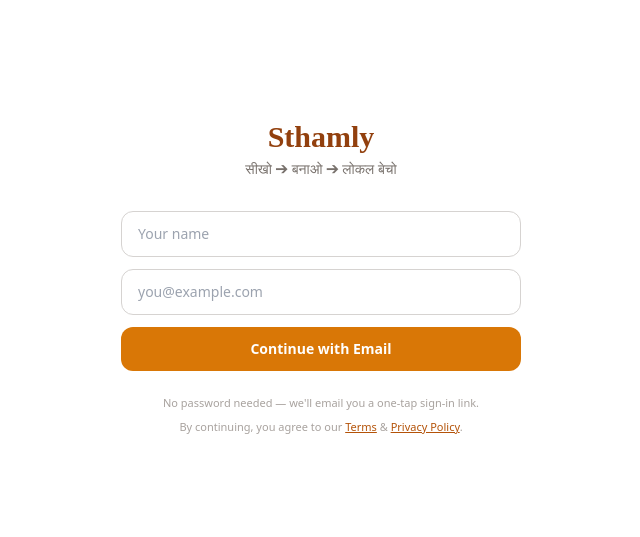
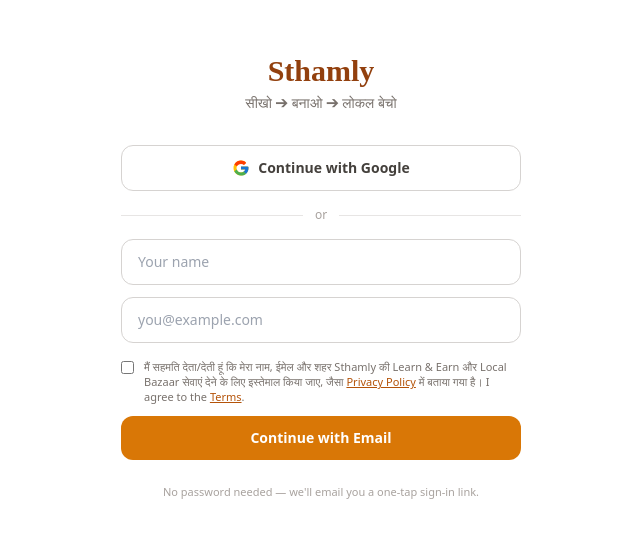
Before and after one commit to rksaini3/Sthamlyst, a Next.js app: page /login in a window 1280 px wide. Shown: the part 123-660 px from the top of the page, without its empty margins (319-959 px from the left). Built offline with nearby package versions, Linux system fonts and the light colour scheme; no server answers.

Commit message:
Update app/login/page.tsx

```diff
--- a/app/login/page.tsx
+++ b/app/login/page.tsx
@@ -7,12 +7,18 @@ import { supabase } from '@/lib/supabase'
 export default function LoginPage() {
   const [email, setEmail] = useState('')
   const [fullName, setFullName] = useState('')
+  const [consent, setConsent] = useState(false)
   const [sent, setSent] = useState(false)
   const [sending, setSending] = useState(false)
+  const [googleLoading, setGoogleLoading] = useState(false)
   const [error, setError] = useState('')
 
-  async function handleLogin() {
+  async function handleEmailLogin() {
     setError('')
+    if (!consent) {
+      setError('Aage badhne ke liye data-use consent box check karo.')
+      return
+    }
     if (!email) {
       setError('Apna email daalo.')
       return
@@ -36,6 +42,26 @@ export default function LoginPage() {
     setSent(true)
   }
 
+  async function handleGoogleLogin() {
+    setError('')
+    if (!consent) {
+      setError('Aage badhne ke liye data-use consent box check karo.')
+      return
+    }
+    setGoogleLoading(true)
+    const { error: authError } = await supabase.auth.signInWithOAuth({
+      provider: 'google',
+      options: {
+        redirectTo: typeof window !== 'undefined' ? window.location.origin : undefined,
+      },
+    })
+    if (authError) {
+      setError(authError.message)
+      setGoogleLoading(false)
+    }
+    // On success, Supabase redirects to Google — no further action needed here.
+  }
+
   if (sent) {
     return (
       <div className="max-w-md mx-auto min-h-screen flex flex-col items-center justify-center px-6 text-center">
@@ -56,6 +82,21 @@ export default function LoginPage() {
       <p className="text-sm text-stone-500 mt-1 mb-8">सीखो ➔ बनाओ ➔ लोकल बेचो</p>
 
       <div className="w-full space-y-3">
+        <button
+          onClick={handleGoogleLogin}
+          disabled={googleLoading}
+          className="w-full flex items-center justify-center gap-2 border border-stone-300 rounded-xl py-3 text-sm font-semibold text-stone-700 disabled:opacity-50"
+        >
+          <GoogleIcon />
+          {googleLoading ? 'Redirecting…' : 'Continue with Google'}
+        </button>
+
+        <div className="flex items-center gap-3 py-1">
+          <div className="flex-1 h-px bg-stone-200" />
+          <span className="text-xs text-stone-400">or</span>
+          <div className="flex-1 h-px bg-stone-200" />
+        </div>
+
         <input
           value={fullName}
           onChange={(e) => setFullName(e.target.value)}
@@ -70,10 +111,26 @@ export default function LoginPage() {
           className="w-full border border-stone-300 rounded-xl px-4 py-3 text-sm"
         />
 
+        <label className="flex items-start gap-2.5 pt-1">
+          <input
+            type="checkbox"
+            checked={consent}
+            onChange={(e) => setConsent(e.target.checked)}
+            className="mt-0.5 flex-shrink-0"
+          />
+          <span className="text-[11px] text-stone-500 leading-snug">
+            मैं सहमति देता/देती हूं कि मेरा नाम, ईमेल और शहर Sthamly की Learn &amp; Earn और Local
+            Bazaar सेवाएं देने के लिए इस्तेमाल किया जाए, जैसा{' '}
+            <Link href="/privacy" className="text-amber-700 underline">Privacy Policy</Link> में
+            बताया गया है। I agree to the{' '}
+            <Link href="/terms" className="text-amber-700 underline">Terms</Link>.
+          </span>
+        </label>
+
         {error && <p className="text-sm text-red-600">{error}</p>}
 
         <button
-          onClick={handleLogin}
+          onClick={handleEmailLogin}
           disabled={sending}
           className="w-full bg-amber-600 text-white font-semibold py-3 rounded-xl text-sm disabled:opacity-50"
         >
@@ -84,11 +141,17 @@ export default function LoginPage() {
       <p className="text-[11px] text-stone-400 mt-6 text-center">
         No password needed — we&apos;ll email you a one-tap sign-in link.
       </p>
-      <p className="text-[11px] text-stone-400 mt-2 text-center">
-        By continuing, you agree to our{' '}
-        <Link href="/terms" className="text-amber-700 underline">Terms</Link> &amp;{' '}
-        <Link href="/privacy" className="text-amber-700 underline">Privacy Policy</Link>.
-      </p>
     </div>
   )
 }
+
+function GoogleIcon() {
+  return (
+    <svg width="18" height="18" viewBox="0 0 48 48">
+      <path fill="#FFC107" d="M43.6 20.5H42V20H24v8h11.3c-1.6 4.6-6 8-11.3 8-6.6 0-12-5.4-12-12s5.4-12 12-12c3.1 0 5.9 1.2 8 3.1l5.7-5.7C34.5 6 29.5 4 24 4 12.9 4 4 12.9 4 24s8.9 20 20 20 20-8.9 20-20c0-1.3-.1-2.7-.4-3.5z"/>
+      <path fill="#FF3D00" d="M6.3 14.7l6.6 4.8C14.6 15.9 18.9 13 24 13c3.1 0 5.9 1.2 8 3.1l5.7-5.7C34.5 6 29.5 4 24 4c-7.6 0-14.2 4.3-17.7 10.7z"/>
+      <path fill="#4CAF50" d="M24 44c5.4 0 10.3-1.8 14-5l-6.5-5.5c-2 1.4-4.6 2.3-7.5 2.3-5.3 0-9.7-3.4-11.3-8.1l-6.6 5C9.7 39.6 16.3 44 24 44z"/>
+      <path fill="#1976D2" d="M43.6 20.5H42V20H24v8h11.3c-.8 2.3-2.2 4.3-4 5.7l6.5 5.5C41.9 35.6 44 30.2 44 24c0-1.3-.1-2.7-.4-3.5z"/>
+    </svg>
+  )
+}
```
